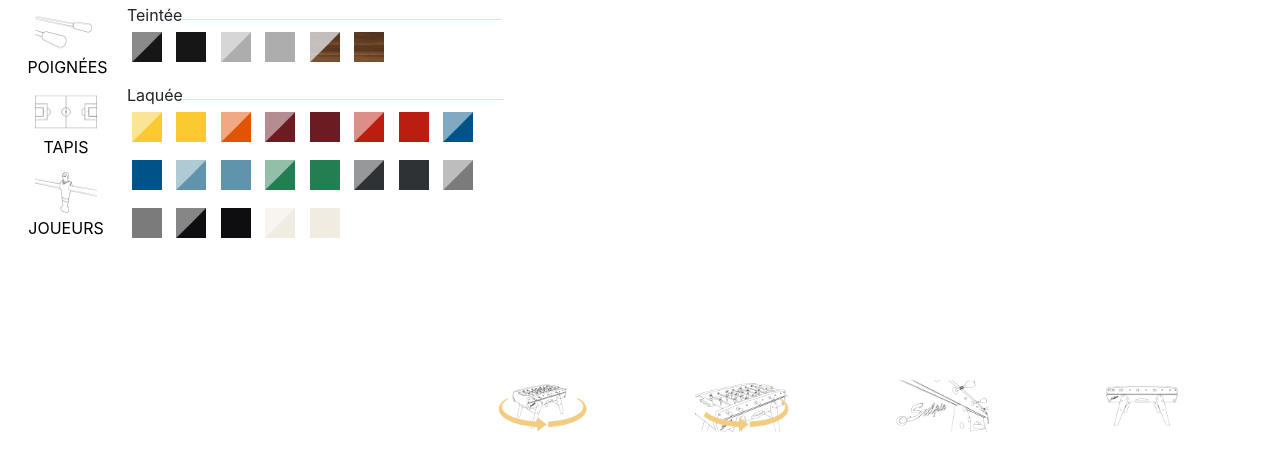
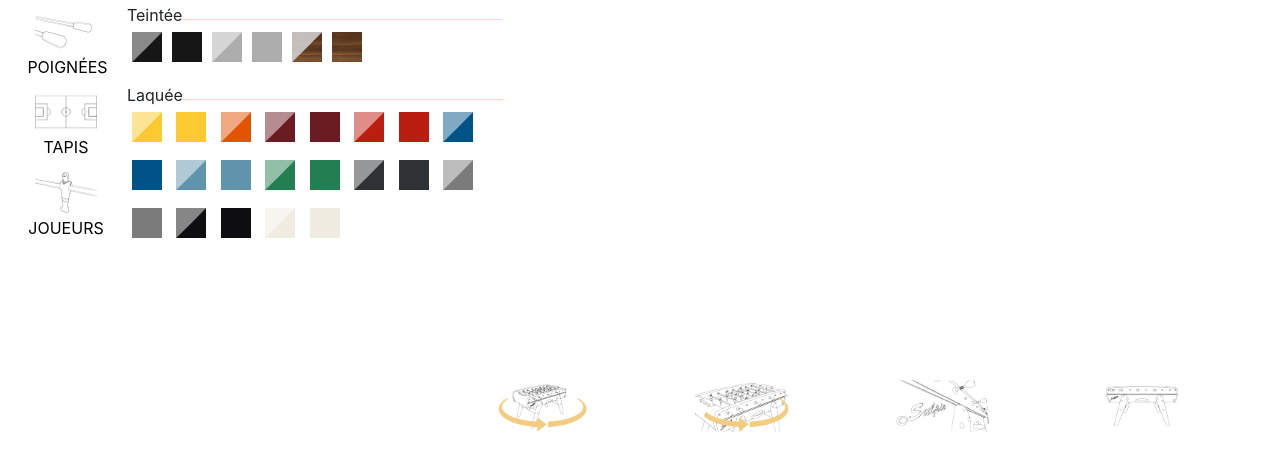
Before and after one commit to LeHaiNguyenCoDe/Tranning-TABLE-FOOSBALL-CONFIGURATOR-3D, a plain HTML site: page index.html in a window 1280 px wide. Shown: the part 344-800 px from the top of the page. Drawn offline with nearby package versions, Linux system fonts and the light colour scheme.

Commit message:
no message

```diff
--- a/index.html
+++ b/index.html
@@ -69,7 +69,7 @@
 			</div>
 			<div class="item-option-list">
 				<div class="title-option body-natural mt-2 d-flex align-items-center ">Teintée</div>
-				<div class="item-option wood_glossy d-flex.flex-row.flex-wrap">
+				<div class="item-option wood_glossy d-flex flex-row flex-wrap">
 					<button class="item-option-btn wood-black-glossy">
 						<img src="images/icon/body.Tinted_wood_black_glossy.png" alt="img-players">
 					</button>
```
